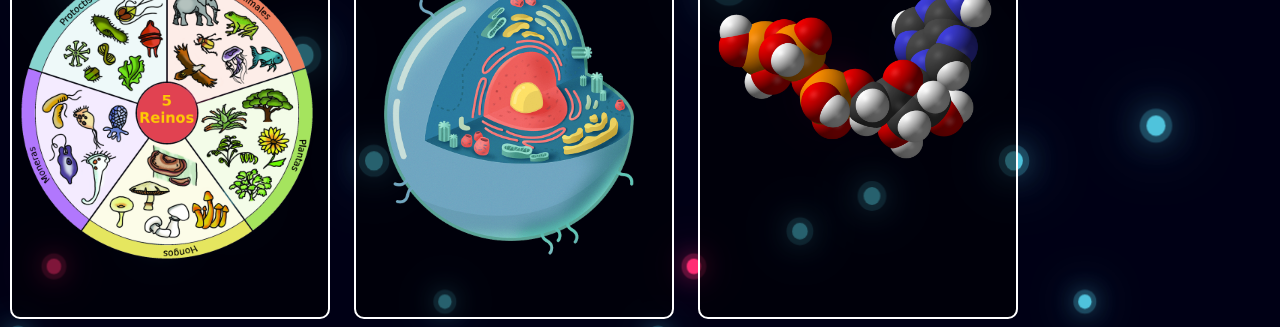
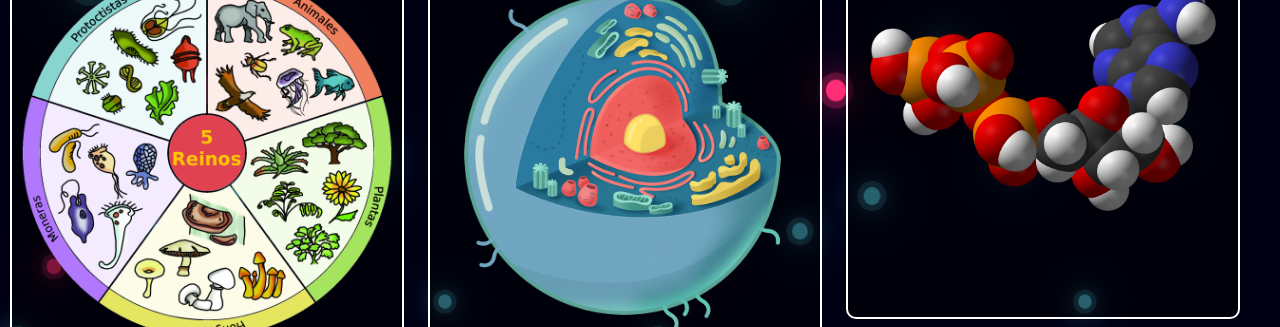
Before and after one commit to avizz111/biologia.github.io, a plain HTML site: page index.html in a window 1280 px wide. Shown: the part 91-418 px from the top of the page. Drawn offline with Linux system fonts and the light colour scheme.

Commit message:
Update menu.css

```diff
--- a/style/menu.css
+++ b/style/menu.css
@@ -16,9 +16,12 @@ color:#fff;
     padding: 5px;
     background:rgba(0,0,0,0.5);
     display:inline-table;
-    width:320px;
+    width:380px;
     height:400px;
     transition-duration: 0.2s;
+}
+img{
+    width: 380px;
 }
 
 h1{
```
